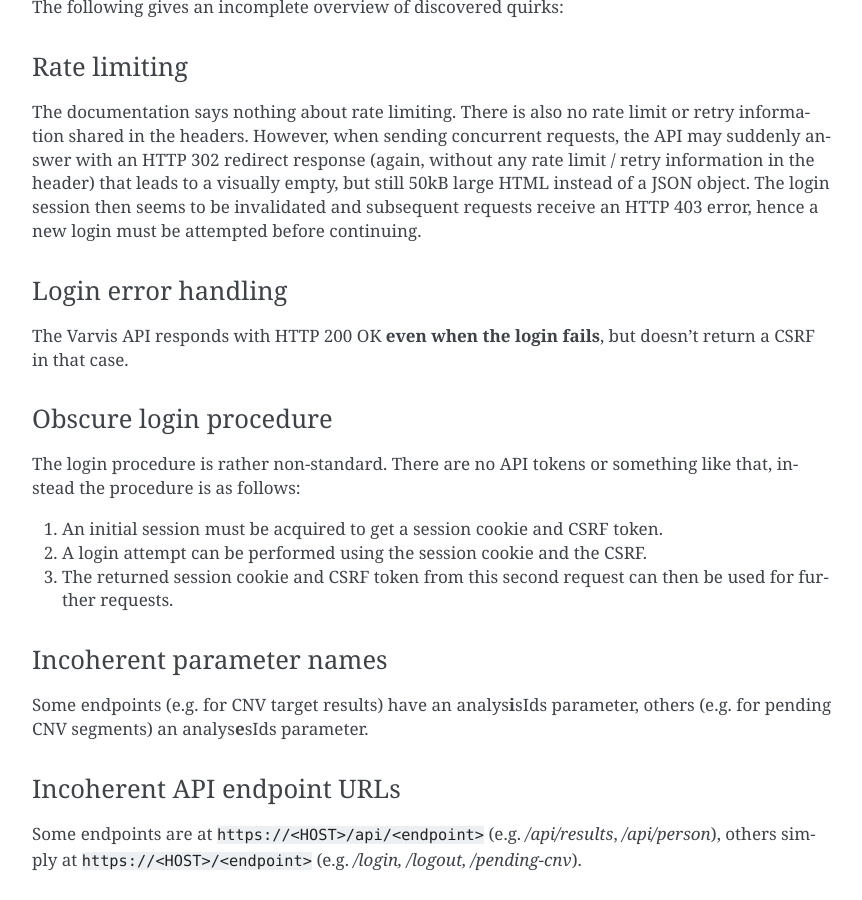
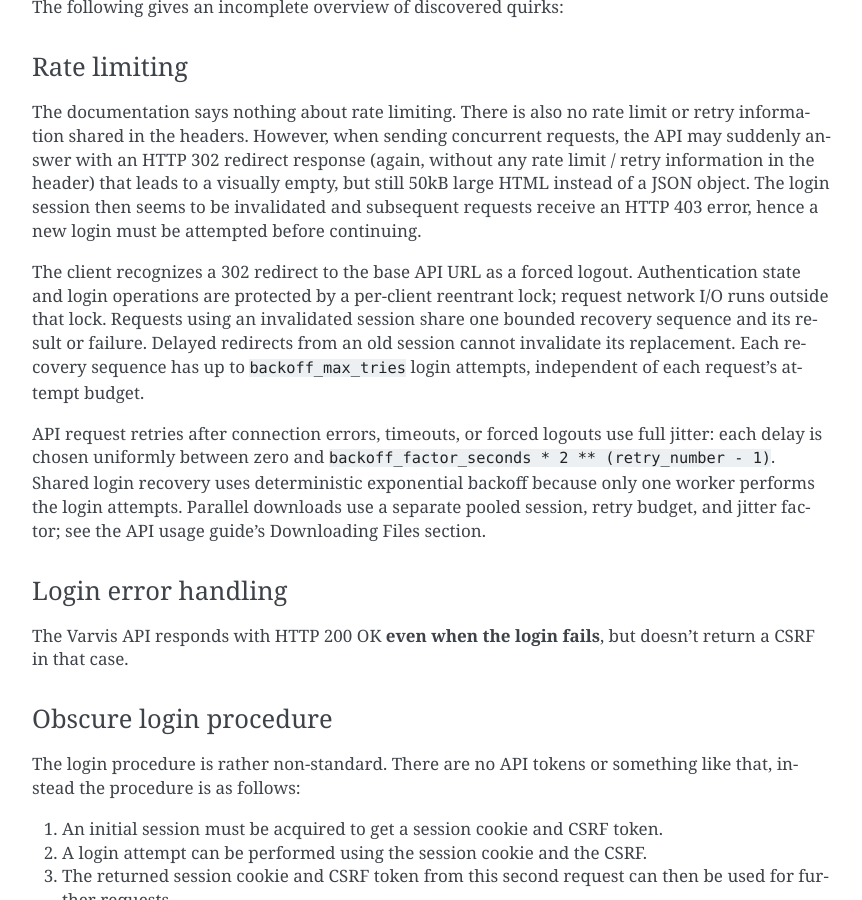
Before and after one commit to LaborBerlin/varvis-connector, a Sphinx documentation site: the page built from docs/source/development.rst, in a window 1280 px wide and 900 px high, scrolled down 4648 px. Shown: the whole window, without its empty margins (308-1170 px from the left). Built offline with Sphinx 7.4.7, drawn with Linux system fonts in a browser that asks for light colours.

Commit message:
docs: add information about download connection pool, retry jitter and new CLI options / env. variables

```diff
--- a/docs/source/development.rst
+++ b/docs/source/development.rst
@@ -213,6 +213,20 @@ Rate limiting
 
 The documentation says nothing about rate limiting. There is also no rate limit or retry information shared in the headers. However, when sending concurrent requests, the API may suddenly answer with an HTTP 302 redirect response (again, without any rate limit / retry information in the header) that leads to a visually empty, but still 50kB large HTML instead of a JSON object. The login session then seems to be invalidated and subsequent requests receive an HTTP 403 error, hence a new login must be attempted before continuing.
 
+The client recognizes a 302 redirect to the base API URL as a forced logout. Authentication
+state and login operations are protected by a per-client reentrant lock; request network
+I/O runs outside that lock. Requests using an invalidated session share one bounded recovery
+sequence and its result or failure. Delayed redirects from an old session cannot invalidate
+its replacement. Each recovery sequence has up to ``backoff_max_tries`` login attempts,
+independent of each request's attempt budget.
+
+API request retries after connection errors, timeouts, or forced logouts use full jitter:
+each delay is chosen uniformly between zero and
+``backoff_factor_seconds * 2 ** (retry_number - 1)``. Shared login recovery uses deterministic
+exponential backoff because only one worker performs the login attempts. Parallel downloads
+use a separate pooled session, retry budget, and jitter factor; see the API usage guide's
+Downloading Files section.
+
 Login error handling
 ^^^^^^^^^^^^^^^^^^^^
 
```
Also changed, not shown: docs/source/installation.rst (+9 -2 lines), docs/source/usage/api.rst (+13 -0 lines), docs/source/usage/cli.rst (+6 -2 lines), .agents/research.md.
